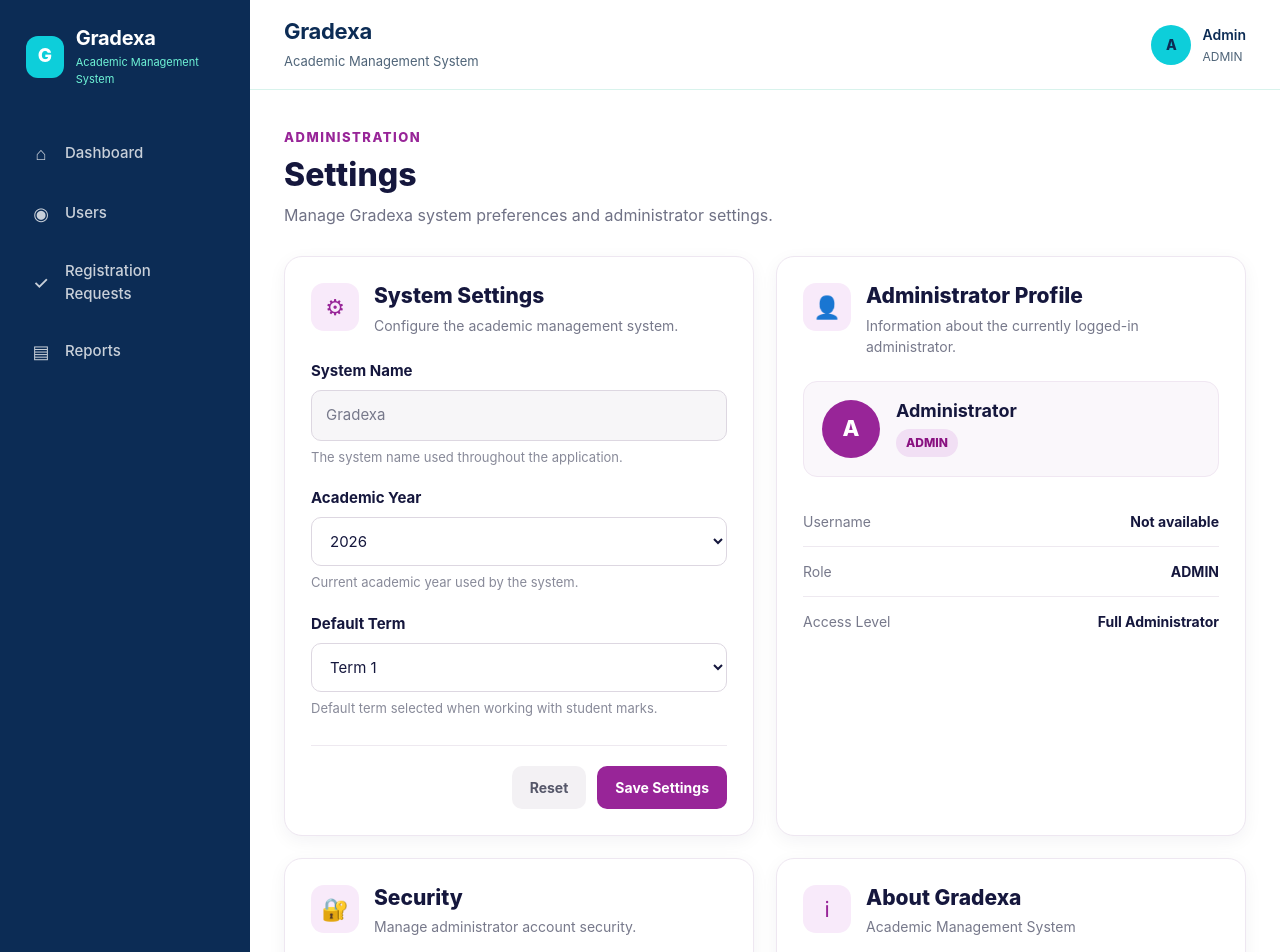
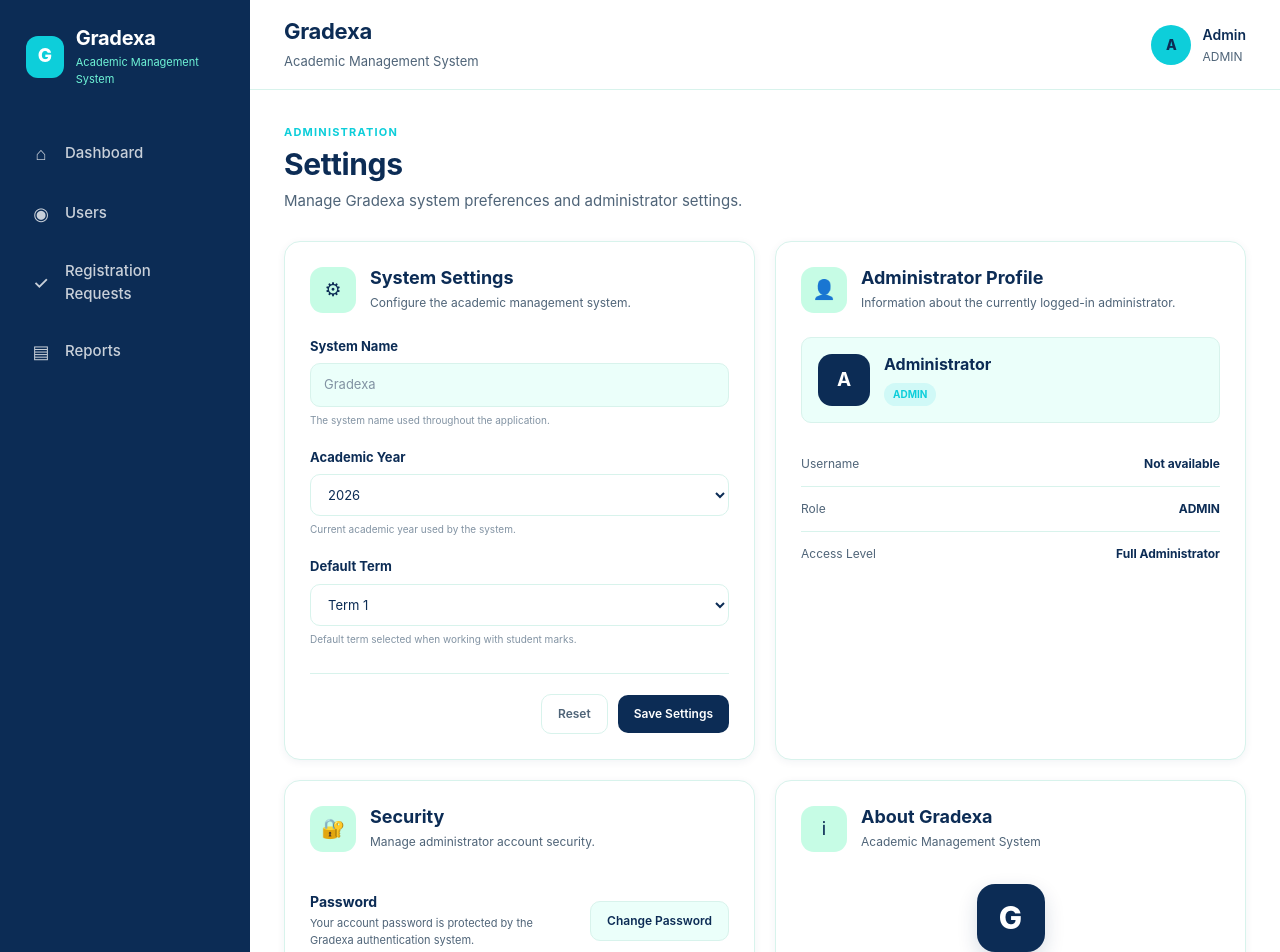
Before and after one commit to Pabasara-Ranasinghe/Gradexa, a React app in the folder frontend/: page /admin/settings in a window 1280 px wide. Shown: the top 952 px of the page. Built offline with nearby package versions, Linux system fonts and the light colour scheme; the HTML template or start-up script is replaced by a standard one.

Commit message:
style: redesign Gradexa admin settings

```diff
--- a/frontend/src/pages/admin/Settings.css
+++ b/frontend/src/pages/admin/Settings.css
@@ -1,104 +1,91 @@
+/* =================================
+   SETTINGS PAGE
+   ================================= */
+
 .settings-page {
     width: 100%;
 }
 
 
-/* =========================
+/* =================================
    PAGE HEADER
-========================= */
+   ================================= */
 
 .settings-page-header {
     display: flex;
+    align-items: flex-start;
     justify-content: space-between;
-    align-items: flex-start;
+
     margin-bottom: 28px;
 }
 
 .settings-eyebrow {
-    display: inline-block;
-    font-size: 13px;
-    font-weight: 800;
-    letter-spacing: 1.5px;
-    color: #982598;
-    margin-bottom: 7px;
+    display: block;
+
+    margin-bottom: 5px;
+
+    color: var(--color-primary);
+
+    font-size: 11px;
+    font-weight: 700;
+
+    letter-spacing: 1.2px;
 }
 
 .settings-page-header h1 {
-    margin: 0;
-    color: #15173D;
-    font-size: 32px;
-    font-weight: 800;
+    margin: 0 0 7px;
+
+    color: var(--color-text-primary);
+
+    font-size: 30px;
+    font-weight: 700;
+
+    letter-spacing: -0.4px;
 }
 
 .settings-page-header p {
-    margin: 8px 0 0;
-    color: #6f7185;
-    font-size: 16px;
+    margin: 0;
+
+    max-width: 650px;
+
+    color: var(--color-text-secondary);
+
+    font-size: 15px;
+
+    line-height: 1.5;
 }
 
 
-/* =========================
+/* =================================
    SUCCESS MESSAGE
-========================= */
+   ================================= */
 
 .settings-success {
     display: flex;
     align-items: center;
-    gap: 10px;
 
-    padding: 14px 18px;
+    gap: 11px;
+
     margin-bottom: 22px;
 
-    background: #f0fff7;
-    border: 1px solid #b8efd4;
-    border-radius: 12px;
+    padding: 13px 17px;
 
-    color: #19734b;
-    font-size: 15px;
+    border:
+        1px solid rgba(34, 160, 107, 0.22);
+
+    border-radius: var(--radius-medium);
+
+    background: rgba(34, 160, 107, 0.08);
+
+    color: var(--color-success);
+
+    font-size: 13px;
     font-weight: 600;
 }
 
 .settings-success span {
-    font-size: 20px;
-    font-weight: 800;
-}
-
-
-/* =========================
-   GRID
-========================= */
-
-.settings-grid {
-    display: grid;
-    grid-template-columns: repeat(2, minmax(0, 1fr));
-    gap: 22px;
-}
-
-
-/* =========================
-   CARD
-========================= */
-
-.settings-card {
-    background: #ffffff;
-    border: 1px solid #eee7f1;
-    border-radius: 18px;
-    padding: 26px;
-
-    box-shadow: 0 5px 18px rgba(21, 23, 61, 0.05);
-}
-
-.settings-card-header {
-    display: flex;
-    align-items: flex-start;
-    gap: 15px;
-
-    margin-bottom: 24px;
-}
-
-.settings-card-icon {
-    width: 48px;
-    height: 48px;
+    width: 25px;
+    height: 25px;
 
     display: flex;
     align-items: center;
@@ -106,199 +93,345 @@
 
     flex-shrink: 0;
 
-    background: #f8eafa;
-    color: #982598;
+    border-radius: 50%;
+
+    background: rgba(34, 160, 107, 0.12);
+
+    font-size: 13px;
+    font-weight: 700;
+}
+
+
+/* =================================
+   SETTINGS GRID
+   ================================= */
+
+.settings-grid {
+    display: grid;
+
+    grid-template-columns:
+        repeat(2, minmax(0, 1fr));
+
+    gap: 20px;
+}
+
+
+/* =================================
+   SETTINGS CARD
+   ================================= */
+
+.settings-card {
+    min-width: 0;
+
+    padding: 25px;
+
+    background: var(--color-surface);
+
+    border:
+        1px solid var(--color-border);
+
+    border-radius: var(--radius-large);
+
+    box-shadow: var(--shadow-small);
+
+    transition:
+        box-shadow 0.2s ease,
+        transform 0.2s ease;
+}
+
+.settings-card:hover {
+    box-shadow: var(--shadow-medium);
+}
+
+
+/* =================================
+   CARD HEADER
+   ================================= */
+
+.settings-card-header {
+    display: flex;
+    align-items: flex-start;
+
+    gap: 14px;
+
+    margin-bottom: 24px;
+}
+
+.settings-card-icon {
+    width: 46px;
+    height: 46px;
+
+    display: flex;
+    align-items: center;
+    justify-content: center;
+
+    flex-shrink: 0;
 
     border-radius: 13px;
 
-    font-size: 22px;
+    background: var(--color-accent);
+
+    color: var(--color-sidebar);
+
+    font-size: 19px;
+}
+
+.settings-card-header > div:last-child {
+    min-width: 0;
 }
 
 .settings-card-header h2 {
-    margin: 0;
-    color: #15173D;
-    font-size: 21px;
-    font-weight: 800;
+    margin: 0 0 5px;
+
+    color: var(--color-text-primary);
+
+    font-size: 18px;
+    font-weight: 700;
 }
 
 .settings-card-header p {
-    margin: 5px 0 0;
-    color: #77798b;
-    font-size: 14px;
+    margin: 0;
+
+    color: var(--color-text-secondary);
+
+    font-size: 12px;
+
     line-height: 1.5;
 }
 
 
-/* =========================
+/* =================================
    FORM
-========================= */
+   ================================= */
 
 .settings-form-group {
-    margin-bottom: 21px;
+    margin-bottom: 20px;
+}
+
+.settings-form-group:last-of-type {
+    margin-bottom: 0;
 }
 
 .settings-form-group label {
     display: block;
-    margin-bottom: 8px;
 
-    color: #15173D;
-    font-size: 15px;
-    font-weight: 700;
+    margin-bottom: 7px;
+
+    color: var(--color-text-primary);
+
+    font-size: 13px;
+    font-weight: 650;
 }
 
 .settings-form-group input,
 .settings-form-group select {
     width: 100%;
-    box-sizing: border-box;
 
-    padding: 13px 14px;
+    padding: 11px 13px;
 
-    border: 1px solid #ddd7e1;
-    border-radius: 10px;
+    border:
+        1px solid var(--color-border);
 
-    background: #ffffff;
+    border-radius: var(--radius-medium);
 
-    color: #15173D;
+    background: var(--color-surface);
+
+    color: var(--color-text-primary);
+
     font-family: inherit;
-    font-size: 15px;
+
+    font-size: 13px;
 
     outline: none;
-    transition: 0.2s;
+
+    transition:
+        border-color 0.2s ease,
+        box-shadow 0.2s ease,
+        background 0.2s ease;
 }
 
 .settings-form-group input:focus,
 .settings-form-group select:focus {
-    border-color: #982598;
-    box-shadow: 0 0 0 3px rgba(152, 37, 152, 0.1);
+    border-color: var(--color-primary);
+
+    box-shadow:
+        0 0 0 3px rgba(13, 206, 218, 0.12);
 }
 
 .settings-form-group input:disabled {
-    background: #f7f6f8;
-    color: #77798b;
+    background: var(--color-background-soft);
+
+    color: var(--color-text-light);
+
     cursor: not-allowed;
 }
 
 .settings-help {
     display: block;
-    margin-top: 7px;
 
-    color: #888a99;
-    font-size: 13px;
-    line-height: 1.4;
+    margin-top: 6px;
+
+    color: var(--color-text-light);
+
+    font-size: 10px;
+
+    line-height: 1.5;
 }
 
 
-/* =========================
-   ACTIONS
-========================= */
+/* =================================
+   FORM ACTIONS
+   ================================= */
 
 .settings-actions {
     display: flex;
+    align-items: center;
     justify-content: flex-end;
-    gap: 11px;
 
-    margin-top: 28px;
+    gap: 10px;
+
+    margin-top: 26px;
+
     padding-top: 20px;
 
-    border-top: 1px solid #eee9f0;
+    border-top:
+        1px solid var(--color-border);
 }
 
 .settings-reset-button,
 .settings-save-button,
 .settings-secondary-button {
-    border: none;
-    border-radius: 10px;
+    border-radius: var(--radius-medium);
 
-    padding: 11px 18px;
+    padding: 10px 16px;
 
     font-family: inherit;
-    font-size: 14px;
-    font-weight: 700;
+
+    font-size: 12px;
+    font-weight: 600;
 
     cursor: pointer;
-    transition: 0.2s;
+
+    transition:
+        background 0.2s ease,
+        border-color 0.2s ease,
+        transform 0.2s ease,
+        box-shadow 0.2s ease;
 }
 
 .settings-reset-button {
-    background: #f3f1f4;
-    color: #555769;
+    border:
+        1px solid var(--color-border);
+
+    background: var(--color-surface);
+
+    color: var(--color-text-secondary);
 }
 
 .settings-reset-button:hover {
-    background: #e9e6ea;
+    border-color: var(--color-primary);
+
+    background: var(--color-background-soft);
 }
 
 .settings-save-button {
-    background: #982598;
-    color: #ffffff;
+    border: none;
+
+    background: var(--color-sidebar);
+
+    color: var(--color-text-white);
 }
 
 .settings-save-button:hover {
-    background: #891180;
+    background: var(--color-primary);
+
     transform: translateY(-1px);
+
+    box-shadow:
+        0 4px 12px rgba(13, 206, 218, 0.18);
 }
 
 
-/* =========================
-   PROFILE
-========================= */
+/* =================================
+   ADMIN PROFILE
+   ================================= */
 
 .settings-profile {
     display: flex;
     align-items: center;
-    gap: 16px;
 
-    padding: 18px;
+    gap: 14px;
 
-    background: #faf7fb;
-    border: 1px solid #f0e7f2;
-    border-radius: 14px;
+    margin-bottom: 19px;
 
-    margin-bottom: 20px;
+    padding: 16px;
+
+    border:
+        1px solid var(--color-border);
+
+    border-radius: var(--radius-medium);
+
+    background: var(--color-background-soft);
 }
 
 .settings-profile-avatar {
-    width: 58px;
-    height: 58px;
+    width: 52px;
+    height: 52px;
 
     display: flex;
     align-items: center;
     justify-content: center;
 
-    border-radius: 50%;
+    flex-shrink: 0;
 
-    background: #982598;
-    color: #ffffff;
+    border-radius: 14px;
 
-    font-size: 22px;
-    font-weight: 800;
+    background: var(--color-sidebar);
+
+    color: var(--color-text-white);
+
+    font-size: 19px;
+    font-weight: 700;
+}
+
+.settings-profile-details {
+    min-width: 0;
 }
 
 .settings-profile-details h3 {
-    margin: 0 0 7px;
+    overflow: hidden;
 
-    color: #15173D;
-    font-size: 18px;
+    margin: 0 0 6px;
+
+    color: var(--color-text-primary);
+
+    font-size: 16px;
+    font-weight: 700;
+
+    text-overflow: ellipsis;
+    white-space: nowrap;
 }
 
 .settings-role-badge {
     display: inline-flex;
+    align-items: center;
 
-    padding: 5px 10px;
+    padding: 4px 9px;
 
     border-radius: 20px;
 
-    background: #f1dff4;
-    color: #891180;
+    background: rgba(13, 206, 218, 0.12);
 
-    font-size: 12px;
-    font-weight: 800;
+    color: var(--color-primary);
+
+    font-size: 10px;
+    font-weight: 700;
 }
 
 
-/* =========================
-   INFO
-========================= */
+/* =================================
+   PROFILE INFORMATION
+   ================================= */
 
 .settings-info-list {
     display: flex;
@@ -307,14 +440,15 @@
 
 .settings-info-row {
     display: flex;
+    align-items: center;
     justify-content: space-between;
-    align-items: center;
 
     gap: 20px;
 
-    padding: 14px 0;
+    padding: 13px 0;
 
-    border-bottom: 1px solid #eee9f0;
+    border-bottom:
+        1px solid var(--color-border);
 }
 
 .settings-info-row:last-child {
@@ -322,173 +456,223 @@
 }
 
 .settings-info-row span {
-    color: #77798b;
-    font-size: 14px;
+    color: var(--color-text-secondary);
+
+    font-size: 12px;
 }
 
 .settings-info-row strong {
-    color: #15173D;
-    font-size: 14px;
+    color: var(--color-text-primary);
+
+    font-size: 12px;
+    font-weight: 650;
+
     text-align: right;
 }
 
 
-/* =========================
+/* =================================
    SECURITY
-========================= */
+   ================================= */
 
 .settings-security-item {
     display: flex;
+    align-items: center;
     justify-content: space-between;
-    align-items: center;
 
     gap: 20px;
 
-    padding: 18px 0;
+    padding: 17px 0;
 
-    border-bottom: 1px solid #eee9f0;
+    border-bottom:
+        1px solid var(--color-border);
 }
 
 .settings-security-item:last-child {
+    padding-bottom: 0;
+
     border-bottom: none;
-    padding-bottom: 0;
+}
+
+.settings-security-item > div {
+    min-width: 0;
 }
 
 .settings-security-item h3 {
     margin: 0 0 5px;
 
-    color: #15173D;
-    font-size: 16px;
+    color: var(--color-text-primary);
+
+    font-size: 14px;
+    font-weight: 650;
 }
 
 .settings-security-item p {
     margin: 0;
 
-    color: #77798b;
-    font-size: 13px;
-    line-height: 1.5;
+    color: var(--color-text-secondary);
+
+    font-size: 11px;
+
+    line-height: 1.55;
 }
 
 .settings-secondary-button {
     flex-shrink: 0;
 
-    background: #f5eaf6;
-    color: #891180;
+    border:
+        1px solid var(--color-border);
+
+    background: var(--color-background-soft);
+
+    color: var(--color-sidebar);
 }
 
 .settings-secondary-button:hover {
-    background: #eedcf0;
+    border-color: var(--color-primary);
+
+    background: var(--color-accent);
 }
 
 .settings-secure-badge {
+    display: inline-flex;
+    align-items: center;
+
     flex-shrink: 0;
 
-    padding: 7px 12px;
-
-    background: #eafaf2;
-    color: #218052;
+    padding: 6px 10px;
 
     border-radius: 20px;
 
-    font-size: 13px;
-    font-weight: 800;
+    background: rgba(34, 160, 107, 0.10);
+
+    color: var(--color-success);
+
+    font-size: 10px;
+    font-weight: 700;
 }
 
 
-/* =========================
+/* =================================
    ABOUT
-========================= */
+   ================================= */
 
 .settings-about {
     display: flex;
     flex-direction: column;
     align-items: center;
 
+    padding: 8px 0;
+
     text-align: center;
-
-    padding: 10px 0;
 }
 
 .settings-about-logo {
-    width: 72px;
-    height: 72px;
+    width: 68px;
+    height: 68px;
 
     display: flex;
     align-items: center;
     justify-content: center;
 
-    margin-bottom: 14px;
+    margin-bottom: 13px;
 
-    border-radius: 20px;
+    border-radius: 18px;
 
-    background: #982598;
-    color: #ffffff;
+    background: var(--color-sidebar);
 
-    font-size: 34px;
-    font-weight: 900;
+    color: var(--color-text-white);
 
-    box-shadow: 0 8px 20px rgba(152, 37, 152, 0.2);
+    font-size: 31px;
+    font-weight: 800;
+
+    box-shadow:
+        0 8px 20px rgba(12, 44, 85, 0.16);
 }
 
 .settings-about h3 {
     margin: 0;
 
-    color: #15173D;
-    font-size: 23px;
-    font-weight: 800;
+    color: var(--color-text-primary);
+
+    font-size: 21px;
+    font-weight: 700;
 }
 
 .settings-about p {
-    margin: 6px 0;
+    margin: 5px 0;
 
-    color: #77798b;
-    font-size: 14px;
+    color: var(--color-text-secondary);
+
+    font-size: 12px;
 }
 
 .settings-about span {
-    margin-top: 7px;
+    margin-top: 6px;
 
-    padding: 5px 10px;
+    padding: 4px 9px;
 
     border-radius: 20px;
 
-    background: #f4edf6;
-    color: #982598;
+    background: var(--color-accent);
 
-    font-size: 12px;
-    font-weight: 700;
+    color: var(--color-sidebar);
+
+    font-size: 10px;
+    font-weight: 650;
 }
 
 
-/* =========================
-   RESPONSIVE
-========================= */
+/* =================================
+   RESPONSIVE - 1000px
+   ================================= */
 
 @media (max-width: 1000px) {
 
     .settings-grid {
         grid-template-columns: 1fr;
     }
+
 }
 
+
+/* =================================
+   RESPONSIVE - 650px
+   ================================= */
 
 @media (max-width: 650px) {
 
     .settings-page-header h1 {
-        font-size: 27px;
+        font-size: 25px;
     }
 
     .settings-page-header p {
-        font-size: 14px;
+        font-size: 13px;
     }
 
     .settings-card {
         padding: 20px;
+
         border-radius: 15px;
     }
 
+    .settings-card-header {
+        gap: 12px;
+
+        margin-bottom: 20px;
+    }
+
+    .settings-card-icon {
+        width: 43px;
+        height: 43px;
+
+        border-radius: 11px;
+
+        font-size: 17px;
+    }
+
     .settings-card-header h2 {
-        font-size: 19px;
+        font-size: 16px;
     }
 
     .settings-actions {
@@ -502,6 +686,7 @@
 
     .settings-security-item {
         align-items: flex-start;
+
         flex-direction: column;
     }
 
@@ -511,11 +696,18 @@
 
     .settings-info-row {
         align-items: flex-start;
+
         flex-direction: column;
+
         gap: 5px;
     }
 
     .settings-info-row strong {
         text-align: left;
     }
+
+    .settings-profile {
+        padding: 14px;
+    }
+
 }
```
